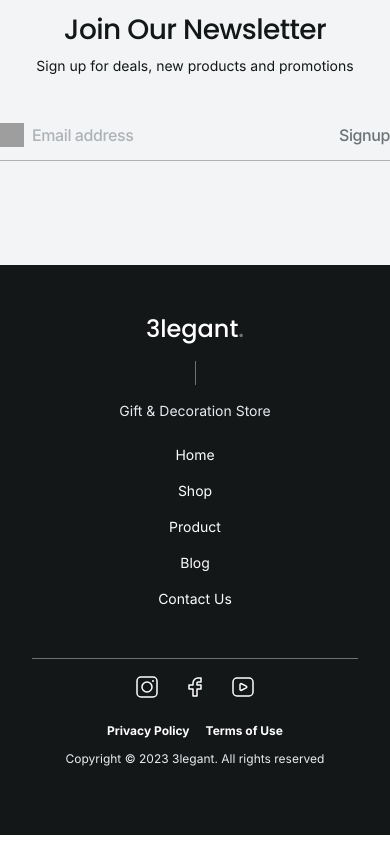
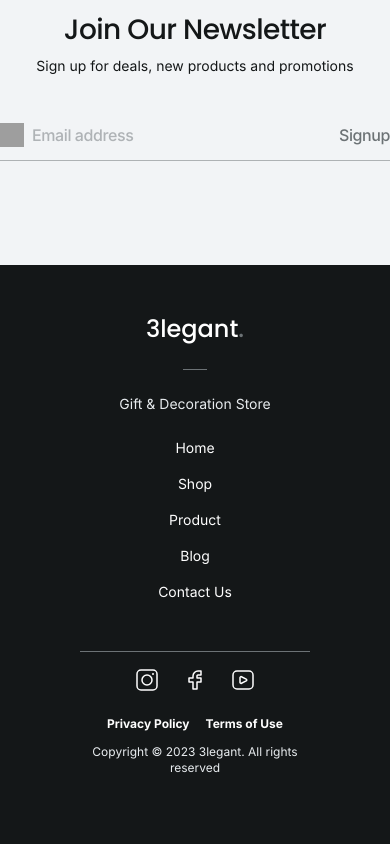
Before and after one commit to Hamiiiidreza/Home-Style, a React (Vite) app: page / in a window 390 px wide. Shown: the part 6878-7722 px from the top of the page. Built offline with nearby package versions, Linux system fonts and the light colour scheme; grey boxes are pictures that could not be loaded.

Commit message:
(fix):redesign footer component

```diff
--- a/src/components/modules/footer/footer.jsx
+++ b/src/components/modules/footer/footer.jsx
@@ -2,7 +2,7 @@ import React from 'react';
 import { Link } from 'react-router-dom';
 
 const Footer = () => (
-    <footer className="w-full bg-neutral-07 px-8 py-12 md:px-40 md:pt-20 md:pb-8 lg:px-60 lg:pt-24 lg:pb-12">
+    <footer className="w-full bg-neutral-07 px-20 py-12 ">
 
         {/* Top Section */}
         <div className="flex flex-col md:flex-row lg:flex-row justify-between items-center mb-[49px] lg:mb-16">
@@ -16,7 +16,7 @@ const Footer = () => (
                     </h1>
                 </div>
 
-                <div className="w-px h-6 bg-neutral-04"></div>
+                <div className="w-6 h-px md:w-px md:h-6 bg-neutral-04 my-2 md:my-0"></div>
 
                 <p className="font-InterRegular text-sm lg:text-base text-neutral-03">
                     Gift & Decoration Store
```
